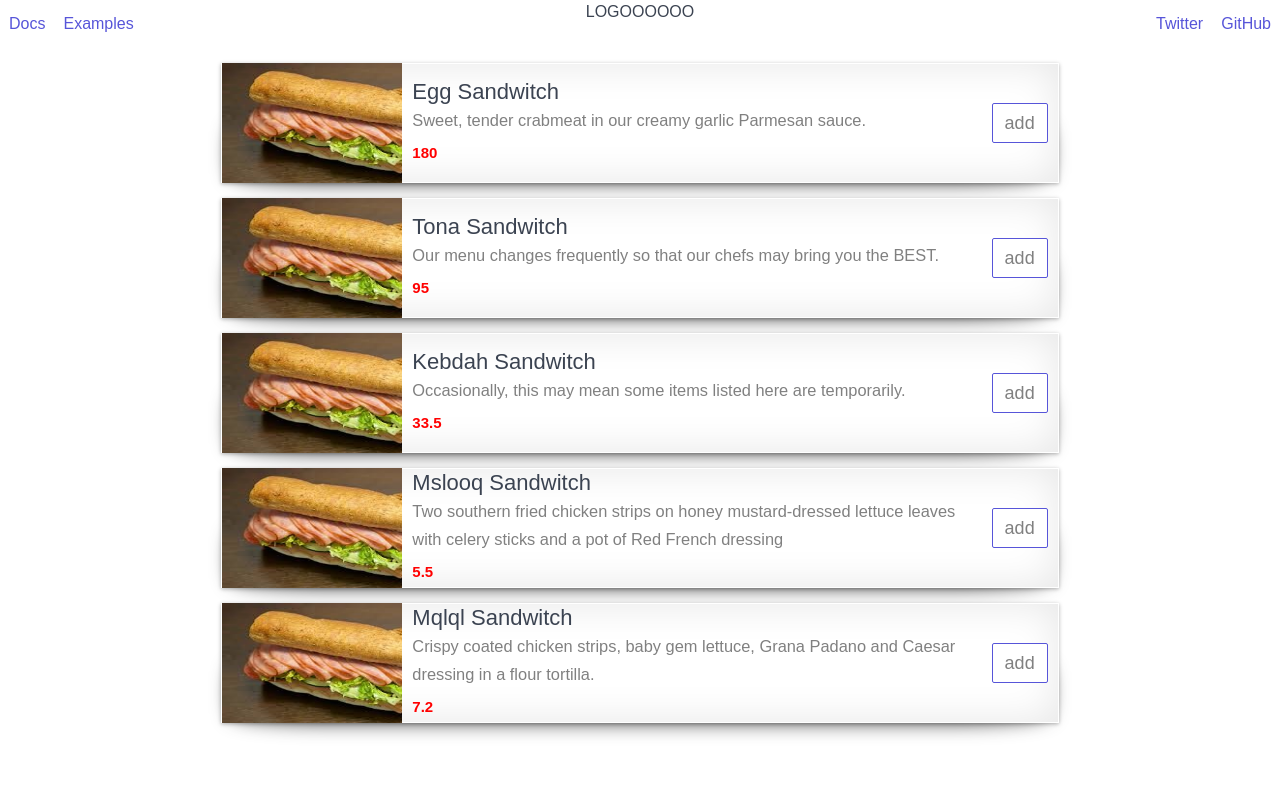
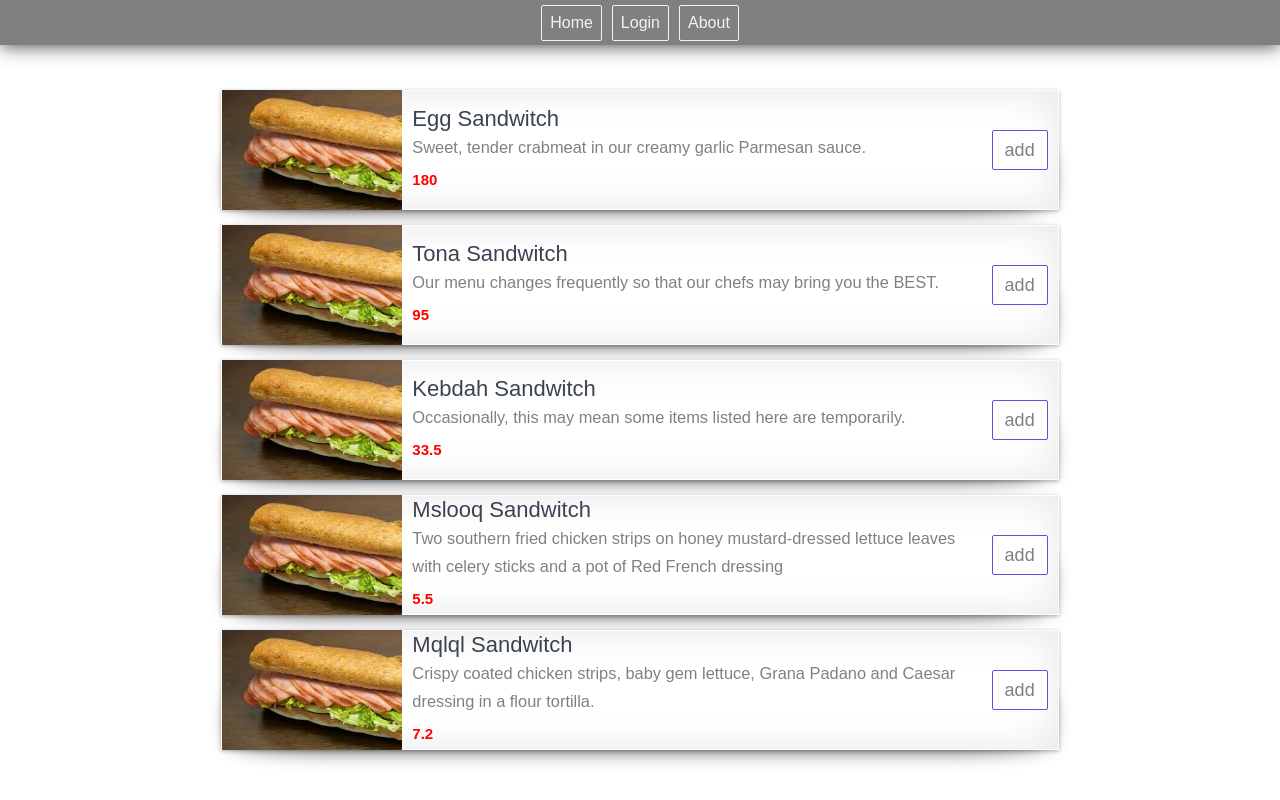
Before and after one commit to kmfh83/restaurants, a React (Create React App) app: page / in a window 1280 px wide. Built offline with nearby package versions, Linux system fonts and the light colour scheme.

Commit message:
edit navbar (#3)
* navbar

* navbar css

* edit navbar

```diff
--- a/src/App.js
+++ b/src/App.js
@@ -7,17 +7,13 @@ class App extends Component {
       <div className="App">
 
         <header className="navbar">
+
           <section className="navbar-section">
-            <a href="/" className="btn btn-link">Docs</a>
-            <a href="/" className="btn btn-link">Examples</a>
+            <a href="/" className="btn btn-link">Home</a>
+            <a href="/" className="btn btn-link">Login</a>
+            <a href="/" className="btn btn-link">About</a>
           </section>
-          <section className="navbar-center">
-            <p>LOGOOOOOO</p>
-          </section>
-          <section className="navbar-section">
-            <a href="/" className="btn btn-link">Twitter</a>
-            <a href="/" className="btn btn-link">GitHub</a>
-          </section>
+
         </header>
         <div className="container">
           <div className="columns">
--- a/src/style.css
+++ b/src/style.css
@@ -29,26 +29,18 @@ h2 {
   font-size: 1.5em;
 }
 
-.App-intro {
-  font-size: large;
-}
 
-.tile-content {
-  padding: 10px;
-}
 
-.tile-title {
-  font-size: 1rem;
-  font-weight: bold;
-}
 
-.item-title {
-  padding-top: 10px;
-}
+
+
+
+
 
 .item-image {
   max-height: 120px;
   width: 180px;
+
 }
 
 .tile:hover {
@@ -85,9 +77,7 @@ h2 {
   align-items: center;
 }
 
-.item-row {
 
-}
 
 .item-row:hover {
   background-color: #f7f7f7;
@@ -198,3 +188,22 @@ h2 {
 input {
     text-align: center;
 }
+
+.navbar {
+  background: grey;
+  box-shadow: 0 0 20px rgba(0,0,0,0.8);
+  margin-bottom: 30px;
+  height: 45px;
+}
+
+.navbar .navbar-section {
+  width: 10px;
+  justify-content: center;
+}
+
+.navbar .navbar-section a{
+  color: #f3f3f3;
+  border: 1px solid #f3f3f3;
+  margin-left: 5px;
+  margin-right: 5px;
+}
```
